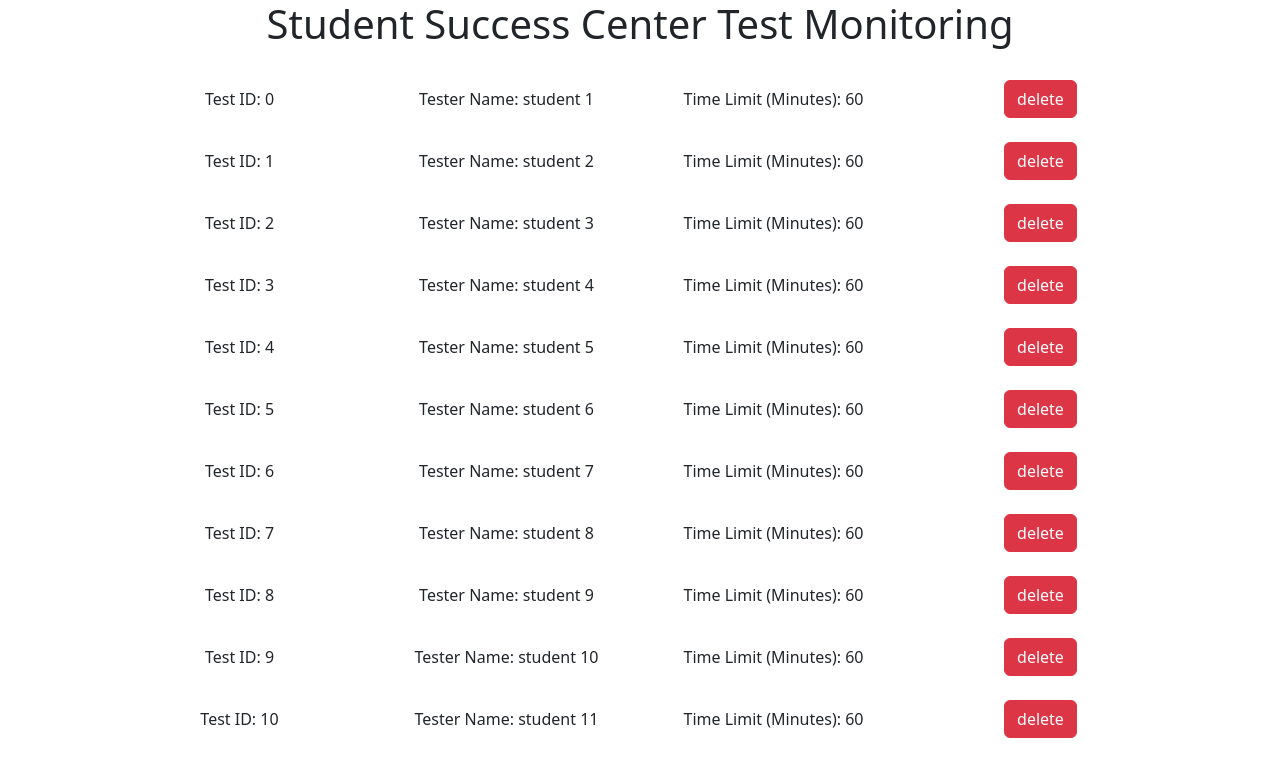
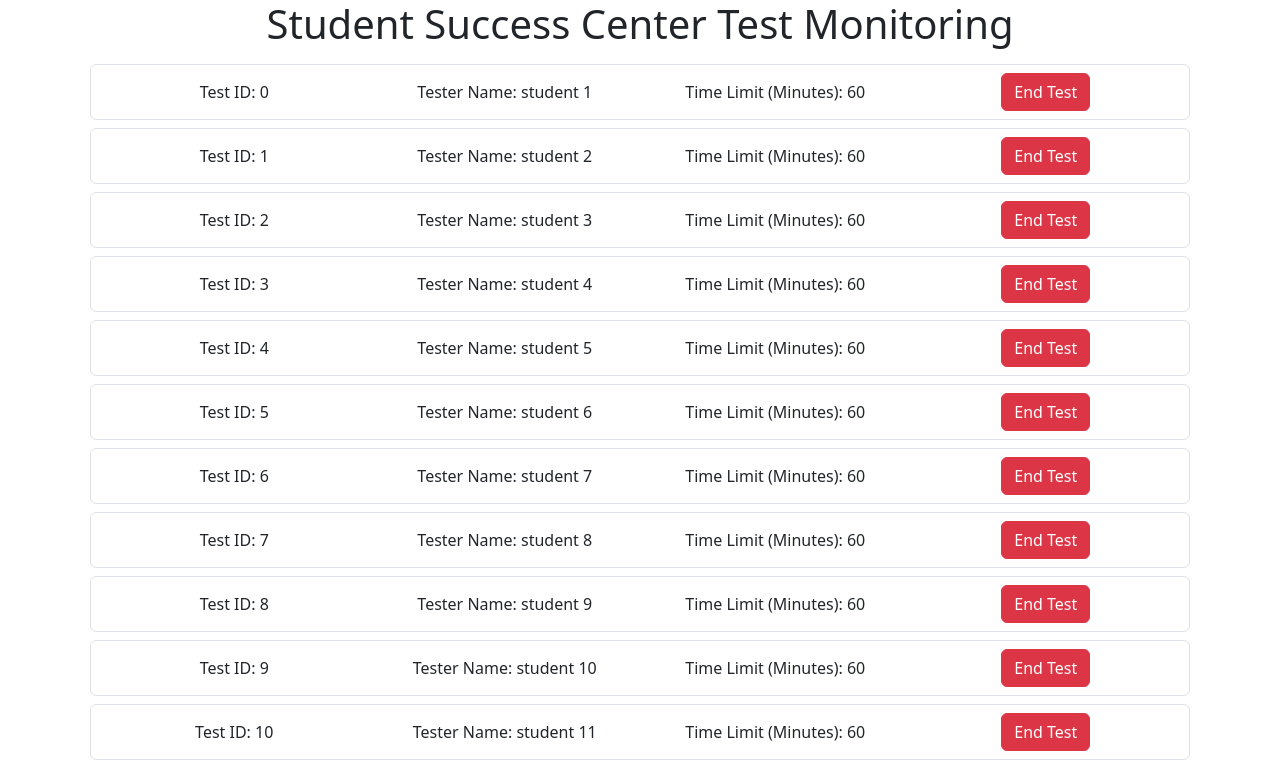
Before and after one commit to DanLanfear/ssc-testing, a React (Create React App) app: page / in a window 1280 px wide. Shown: the top 760 px of the page. Built offline with nearby package versions, Linux system fonts and the light colour scheme.

Commit message:
Added spacing and background to tests

```diff
--- a/src/components/Test.js
+++ b/src/components/Test.js
@@ -5,7 +5,7 @@ function Test(props) {
   // shows a test entity
   // has name of tester, time left, button to end test
   return (
-    <div className="row test-entity m-4">
+    <div className="row test-entity p-2 m-2 border rounded">
       <div className="col test-info">Test ID: {props.test.id}</div>
       <div className="col test-info">Tester Name: {props.test.name}</div>
       <div className="col test-info">
@@ -13,7 +13,7 @@ function Test(props) {
       </div>
       <div className="col test-info">
         <Button className="delete-btn" variant="danger">
-          delete
+          End Test
         </Button>
       </div>
     </div>
```
